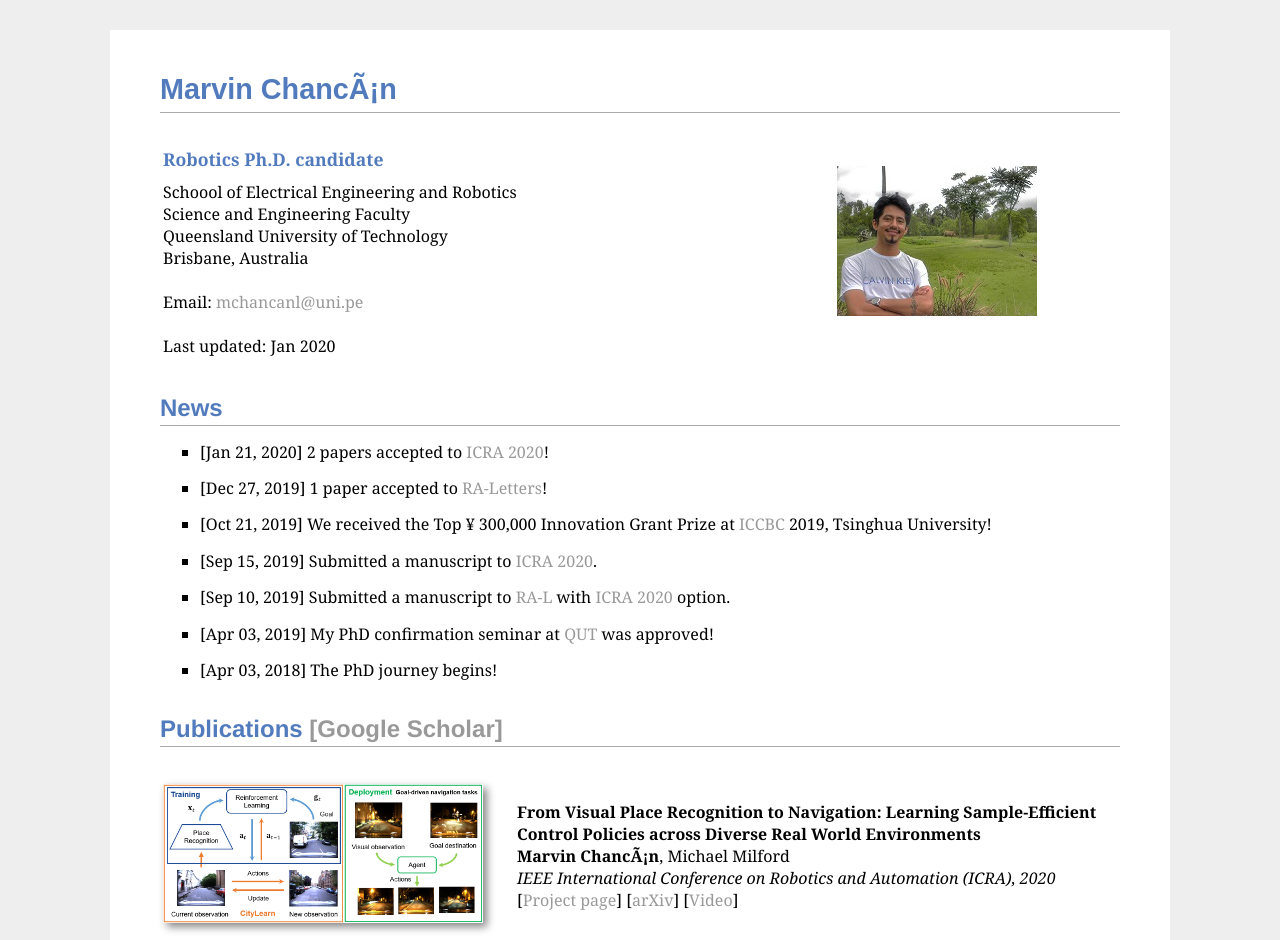
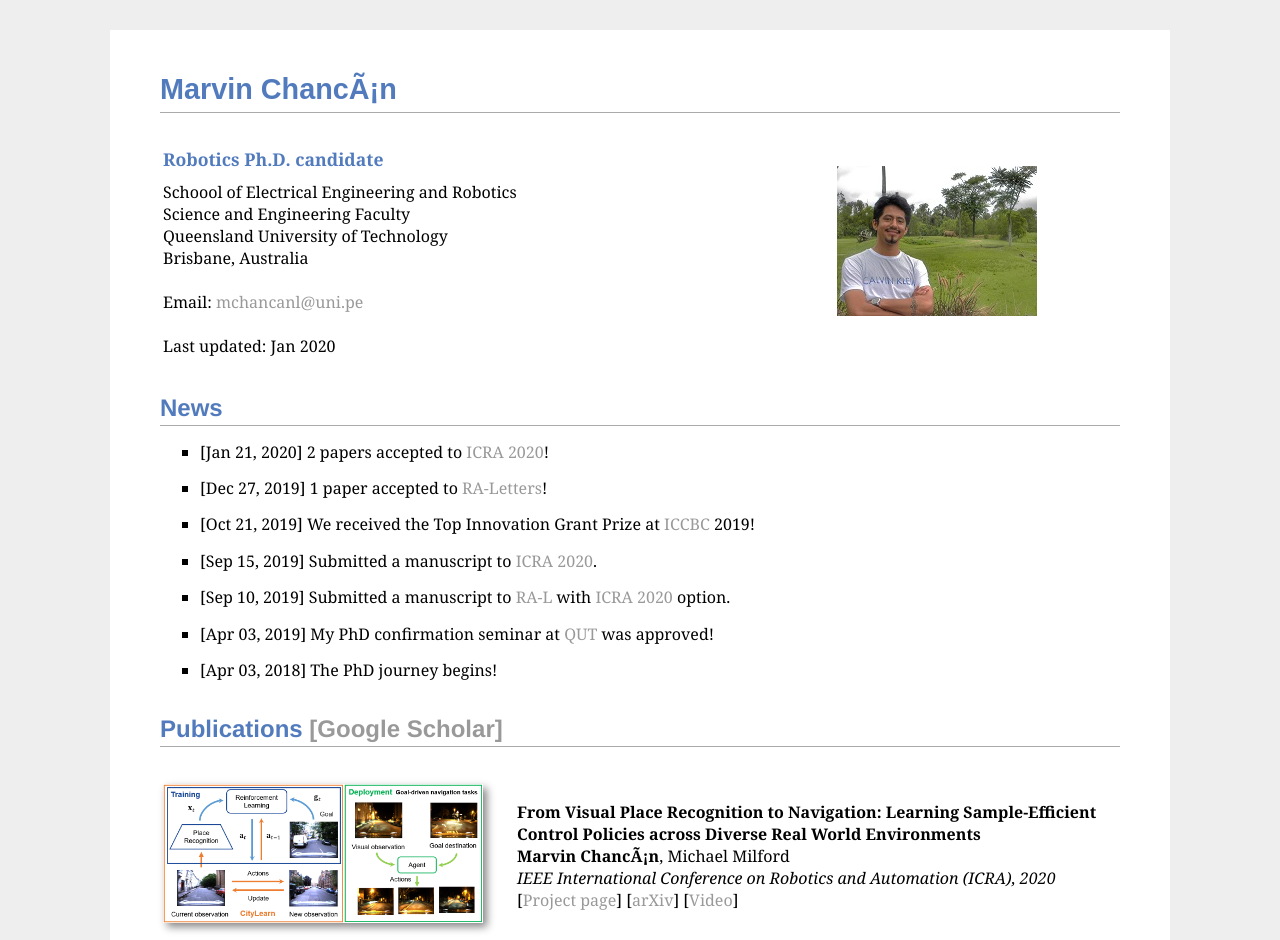
Before and after one commit to mchancan/mchancan.github.io, a Jekyll site: the page built from index.html, in a window 1280 px wide. Shown: the top 940 px of the page. Built offline with Jekyll 4.4.1, drawn with Linux system fonts in a browser that asks for light colours.

Commit message:
Update index.html

```diff
--- a/index.html
+++ b/index.html
@@ -36,7 +36,7 @@ title: Marvin Chancán
 	[Dec 27, 2019] 1 paper accepted to <a href="https://ieeexplore.ieee.org/xpl/aboutJournal.jsp?punumber=7083369">RA-Letters</a>! </br>
 </li>
 <li>
-	[Oct 21, 2019] We received the Top &yen; 300,000 Innovation Grant Prize at <a href="https://contest.cbicr.org/en/">ICCBC</a> 2019, Tsinghua University! </br>
+	[Oct 21, 2019] We received the Top Innovation Grant Prize at <a href="https://contest.cbicr.org/en/">ICCBC</a> 2019! </br>
 </li>
 <li>
 	[Sep 15, 2019] Submitted a manuscript to <a href="http://icra2020.org">ICRA 2020</a>. </br>
```
